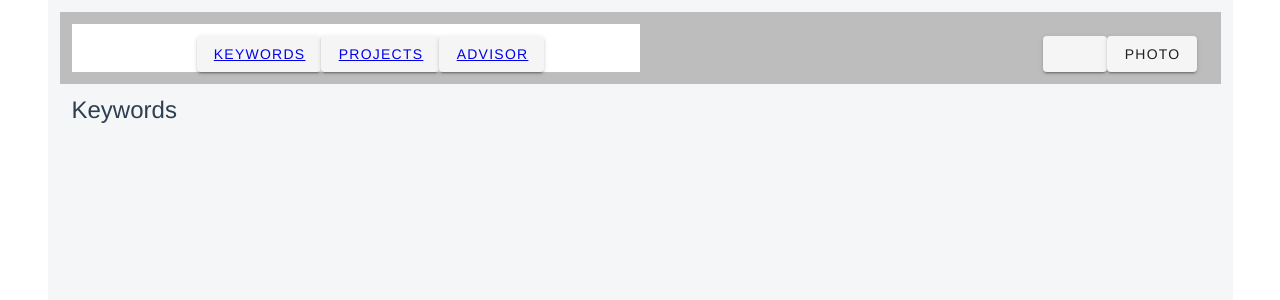
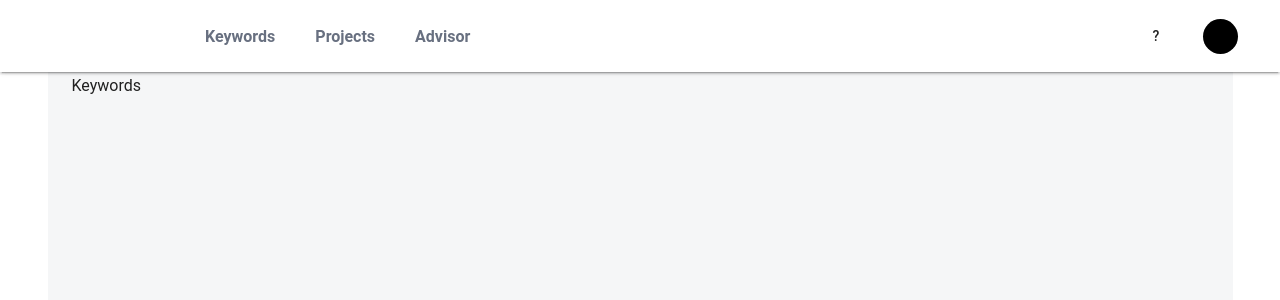
Before and after one commit to MrNedNick/vue-cpanel, a Vue app: page /keywords in a window 1280 px wide. Shown: the top 300 px of the page. Built offline with nearby package versions, Linux system fonts and the light colour scheme.

Commit message:
Added menu popup

```diff
--- a/package.json
+++ b/package.json
@@ -8,12 +8,17 @@
     "lint": "vue-cli-service lint"
   },
   "dependencies": {
+    "@fortawesome/fontawesome-free": "^5.15.4",
     "core-js": "^3.6.5",
+    "font-awesome": "^4.7.0",
     "vue": "^2.6.11",
     "vue-router": "^3.5.3",
     "vuetify": "^2.4.0"
   },
   "devDependencies": {
+    "@fortawesome/fontawesome-svg-core": "^1.2.36",
+    "@fortawesome/free-solid-svg-icons": "^5.15.4",
+    "@fortawesome/vue-fontawesome": "^2.0.6",
     "@vue/cli-plugin-babel": "~4.5.0",
     "@vue/cli-plugin-eslint": "~4.5.0",
     "@vue/cli-service": "~4.5.0",
--- a/public/index.html
+++ b/public/index.html
@@ -6,8 +6,10 @@
     <meta name="viewport" content="width=device-width,initial-scale=1.0">
     <link rel="icon" href="<%= BASE_URL %>favicon.ico">
     <title>cPanel</title>
-    <link rel="stylesheet" href="https://fonts.googleapis.com/css?family=Roboto:100,300,400,500,700,900">
     <link rel="stylesheet" href="https://cdn.jsdelivr.net/npm/@mdi/font@latest/css/materialdesignicons.min.css">
+    <link rel="preconnect" href="https://fonts.googleapis.com">
+    <link rel="preconnect" href="https://fonts.gstatic.com" crossorigin>
+    <link href="https://fonts.googleapis.com/css2?family=Source+Sans+Pro:wght@300;400;600&display=swap" rel="stylesheet">
   </head>
   <body>
 
--- a/src/App.vue
+++ b/src/App.vue
@@ -1,8 +1,10 @@
 <template>
-  <v-container class="main" >
-    <vue-header />
-    <router-view></router-view>
-  </v-container>
+  <v-app>
+    <v-container class="main">
+      <vue-header />
+      <router-view />
+    </v-container>
+  </v-app>
 </template>
 
 <script>
@@ -22,13 +24,13 @@ export default {
 }
 
 body {
-  font-family: "Avenir", Helvetica, Arial, sans-serif;
-  color: #2c3e50;
-  font-size: 24px;
+font-family: 'Source Sans Pro', sans-serif;
+font-size: 16px;
+max-width: 1440px;
+margin: 0 auto;
 }
-
 .main {
   background-color: #F5F6F7;
-  min-height: 700px;
+  min-height: 1500px;
 }
 </style>
--- a/src/components/VueHeader.vue
+++ b/src/components/VueHeader.vue
@@ -1,26 +1,106 @@
 <template>
-  <v-container class="wrapper">
+  <v-app-bar
+    color="white"
+    app
+    height="72"
+    max-width="1440"
+    flat
+    class="wrapper"
+    elevation="2"
+  >
     <v-container class="wrapper-left">
-      <div>
+      <div class="header-logo">
         <v-img alt="logo" src="../assets/logo.png" height="24" width="113" />
       </div>
-      <v-btn>
-        <router-link to="/keywords">Keywords</router-link>
-      </v-btn>
-      <v-btn>
-        <router-link to="/projects">Projects</router-link>
-      </v-btn>
-      <v-btn>
-        <router-link to="/advisor">Advisor</router-link>
-      </v-btn>
+      <router-link to="/keywords" class="header-router" active-class="active">
+        <span class="header-link">Keywords</span>
+      </router-link>
+      <router-link to="/projects" class="header-router">
+        <span class="header-link">Projects</span>
+      </router-link>
+      <router-link to="/advisor" class="header-router">
+        <span class="header-link">Advisor</span>
+      </router-link>
     </v-container>
     <v-container class="wrapper-right">
-      <v-btn>
-        <v-icon></v-icon>
+      <v-btn depressed color="white" height="72" c lass="question"
+        >?
+        <i class="far fa-question-circle"></i>
       </v-btn>
-      <v-btn>PHOTO</v-btn>
+
+      <v-menu
+        v-model="menu"
+        :close-on-content-click="false"
+        :nudge-width="200"
+        offset-x
+      >
+        <template v-slot:activator="{ on, attrs }">
+          <v-btn
+            depressed
+            color="white"
+            height="72"
+            class="btn"
+            v-bind="attrs"
+            v-on="on"
+          >
+            <div class="cercle"></div>
+          </v-btn>
+        </template>
+
+        <v-card>
+          <v-list>
+            <v-list-item>
+              <v-list-item-avatar>
+                <img
+                  src="https://cdn.vuetifyjs.com/images/john.jpg"
+                  alt="John"
+                />
+              </v-list-item-avatar>
+
+              <v-list-item-content>
+                <v-list-item-title>Davis Geidt</v-list-item-title>
+                <v-list-item-subtitle
+                  >davis.geidt@gmail.com</v-list-item-subtitle
+                >
+              </v-list-item-content>
+            </v-list-item>
+          </v-list>
+
+          <v-divider></v-divider>
+          <v-list class="menu-list">
+            <v-btn
+              class="menu-btn"
+              color="primary"
+              outlined
+              width="186"
+              height="40"
+            >
+              Upgrage Subscription
+            </v-btn>
+          </v-list>
+
+          <v-divider></v-divider>
+          <v-list class="menu-list">
+            <v-list-item-title>
+              SETTINGS
+            </v-list-item-title>
+          </v-list>
+
+          <v-divider></v-divider>
+          <v-list class="menu-list">
+            <v-list-item-title>
+              CUSTOMIZE
+            </v-list-item-title>
+          </v-list>
+
+          <v-divider></v-divider>
+          <v-list>
+            <v-btn color="red" text> Logout </v-btn>
+          </v-list>
+        </v-card>
+      </v-menu>
     </v-container>
-  </v-container>
+  </v-app-bar>
 </template>
 
 <script>
@@ -36,18 +116,59 @@ export default {
   box-sizing: border-box;
 }
 .wrapper {
-  max-width: 1440px;
-  height: 72px;
-  display: flex;
-  background-color: rgb(189, 189, 189);
+  margin: 0 auto;
 }
 .wrapper-left {
   display: flex;
   justify-content: flex-start;
-  background-color: rgb(255, 255, 255);
 }
 .wrapper-right {
   display: flex;
   justify-content: flex-end;
 }
+.header-logo {
+  margin-right: 64px;
+}
+.header-router {
+  text-decoration: none;
+}
+.header-link {
+  color: #05122d;
+  margin-right: 40px;
+  font-size: 16px;
+  font-weight: 600;
+  line-height: 27px;
+  opacity: 0.6;
+}
+.router-link-active {
+  color: aqua;
+}
+.btn {
+  height: 72px;
+  width: 56px;
+}
+.question {
+  color: #05122d;
+}
+.cercle {
+  background-color: black;
+  width: 35px;
+  height: 35px;
+  border-radius: 50%;
+}
+v-list {
+  margin: 0 24px;
+}
+.menu-btn {
+  font-family: "Source Sans Pro", sans-serif;
+  font-style: normal;
+  font-weight: 600;
+  font-size: 14px;
+  line-height: 18px;
+  width: 131px;
+  height: 18px;
+  display: flex;
+  align-items: center;
+  text-align: center;
+}
 </style>
--- a/src/pages/AdvisorPage.vue
+++ b/src/pages/AdvisorPage.vue
@@ -1,5 +1,5 @@
 <template>
-     <v-container>
+     <v-container class="container">
         Advisor
      </v-container>
 </template>
@@ -11,3 +11,9 @@ export default {
     },
 }
 </script>
+
+<style scoped>
+.container {
+    margin-top: 50px;
+}
+</style>
--- a/src/pages/KeywordsPage.vue
+++ b/src/pages/KeywordsPage.vue
@@ -1,5 +1,5 @@
 <template>
-     <v-container>
+     <v-container class="container">
         Keywords
      </v-container>
 </template>
@@ -11,3 +11,9 @@ export default {
     },
 }
 </script>
+
+<style scoped>
+.container {
+    margin-top: 50px;
+}
+</style>
--- a/src/pages/ProjectsPage.vue
+++ b/src/pages/ProjectsPage.vue
@@ -1,5 +1,5 @@
 <template>
-     <v-container>
+     <v-container class="container">
         Projects
      </v-container>
 </template>
@@ -11,3 +11,9 @@ export default {
     },
 }
 </script>
+
+<style scoped>
+.container {
+    margin-top: 50px;
+}
+</style>
--- a/src/plugins/vuetify.js
+++ b/src/plugins/vuetify.js
@@ -1,7 +1,16 @@
 import Vue from 'vue';
 import Vuetify from 'vuetify/lib/framework';
+import { library } from '@fortawesome/fontawesome-svg-core'
+import { FontAwesomeIcon } from '@fortawesome/vue-fontawesome'
+import { fas } from '@fortawesome/free-solid-svg-icons'
+
+Vue.component('font-awesome-icon', FontAwesomeIcon) // Register component globally
+library.add(fas) // Include needed icons
 
 Vue.use(Vuetify);
 
 export default new Vuetify({
+    icons: {
+        iconfont: 'faSvg'
+    }
 });
```
Also changed, not shown: src/assets/question.png (added), 1 other file (tests, documents, lock files or other folders).
